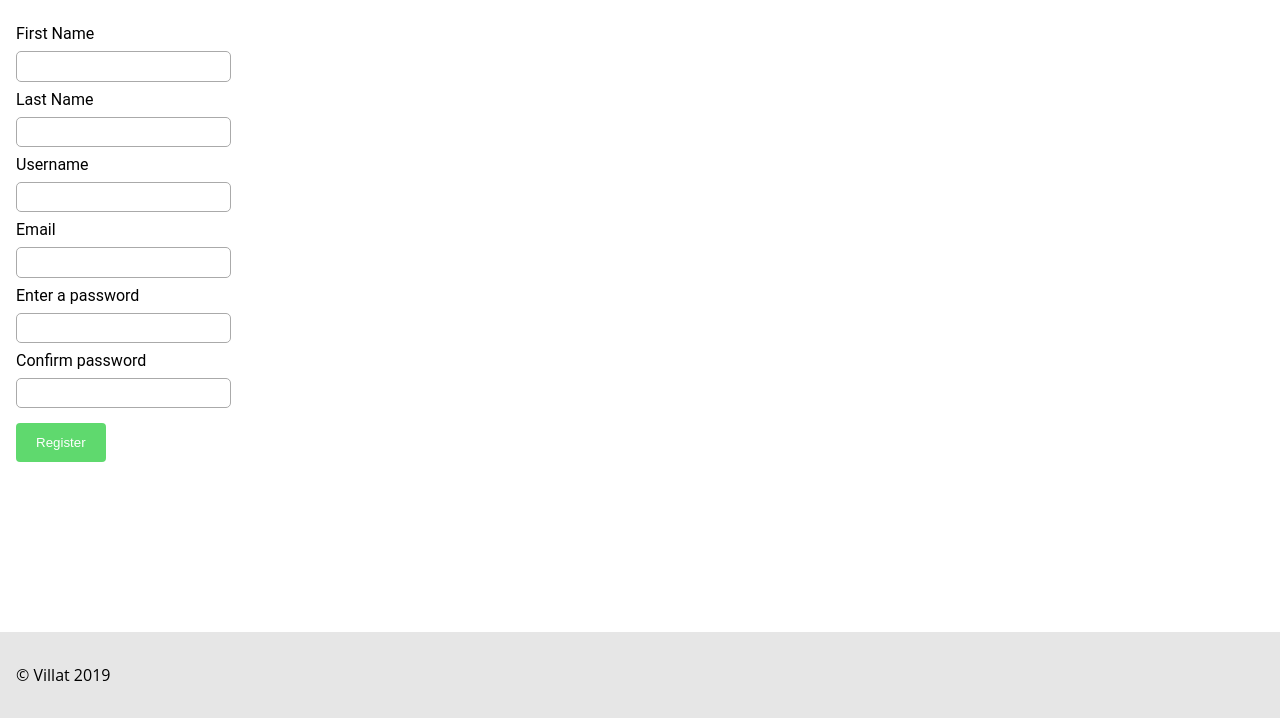
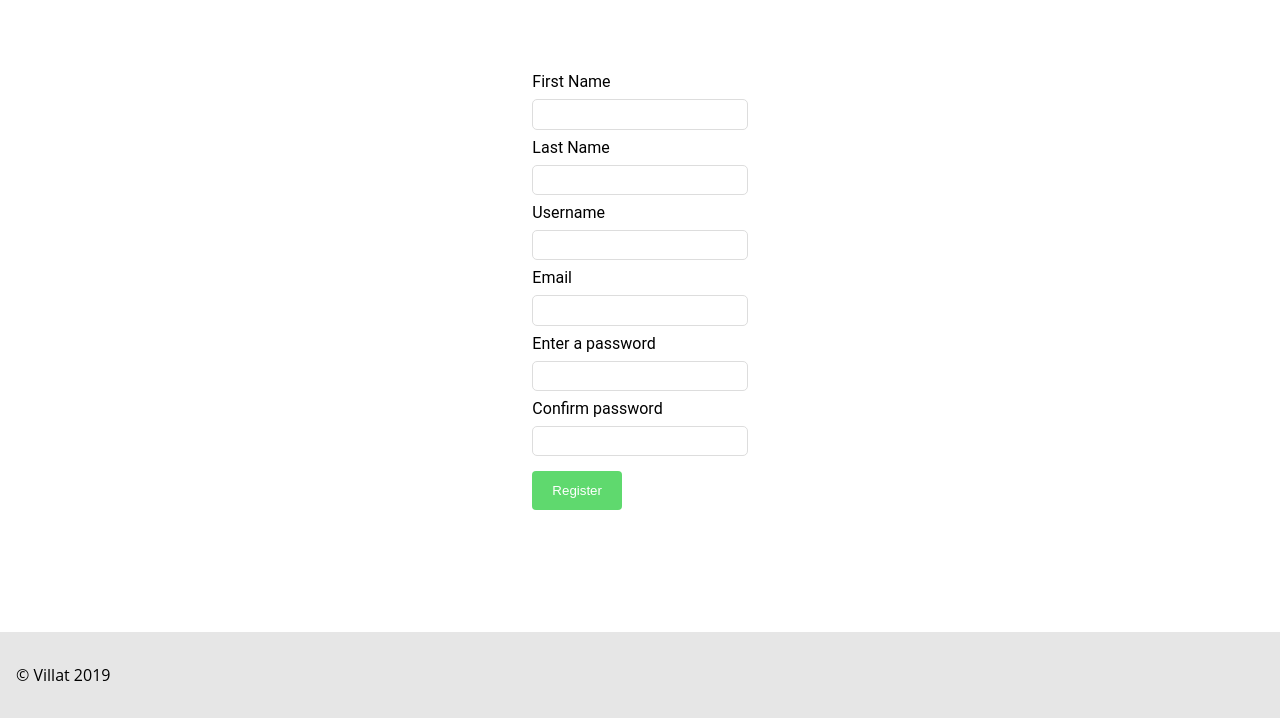
Before and after one commit to pdsam/FEUP-LTW, a PHP site: page /pages/register.php in a window 1280 px wide. Shown: the part 82-800 px from the top of the page. Run offline with PHP 8.4, Linux system fonts and the light colour scheme; some libraries are stand-ins or nearby versions.

Commit message:
some more css

```diff
--- a/stylesheets/forms.css
+++ b/stylesheets/forms.css
@@ -11,7 +11,7 @@
 
     padding: 0.5em;
 
-    border: 1px solid #aaa;
+    border: 1px solid var(--light-grey-background);
     border-radius: 5px;
 }
 
--- a/stylesheets/login.css
+++ b/stylesheets/login.css
@@ -35,7 +35,7 @@
     color: red;
 }
 #login-submit-button{
-    color: black;
+    color: white;
     border: 1px solid var(--gray-lines);
 
 }
--- a/stylesheets/registration.css
+++ b/stylesheets/registration.css
@@ -1,5 +1,14 @@
+
+main{
+    display: flex;
+    justify-content: center;
+}
+
+
 #registration-form {
     padding: 1em;
+    padding-top: 4em;
+
 }
 
 #registration-error-field {
```
